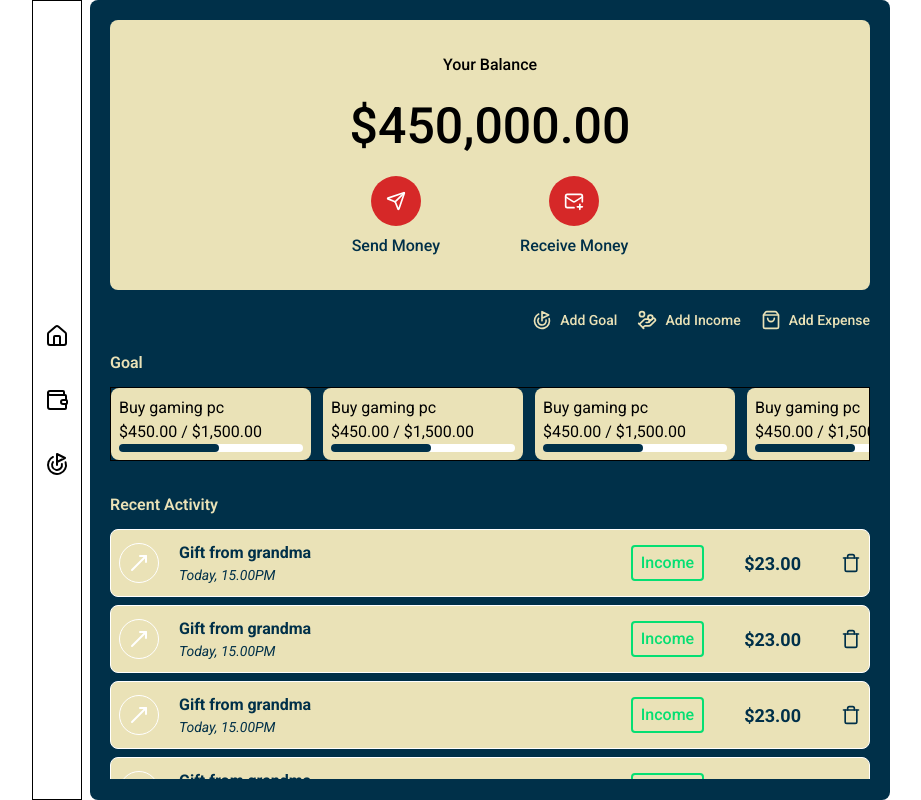
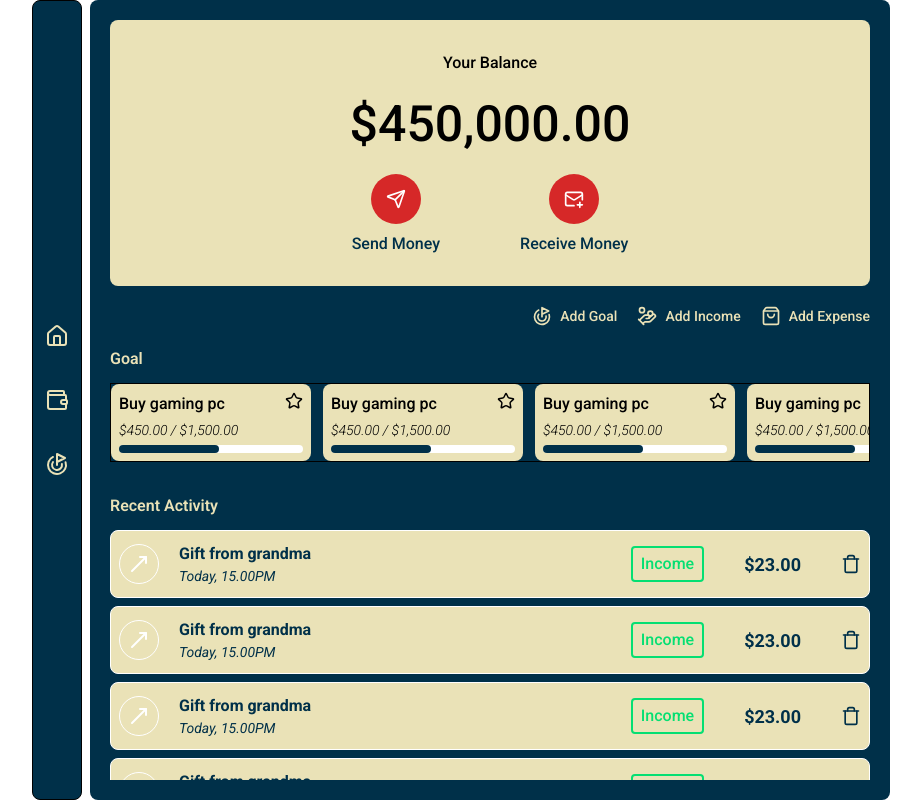
Before and after one commit to Zer0-Gravity/mini-react-project, a React (Vite) app in the folder finance-tracker/: page / in a window 1280 px wide. Shown: the whole page, without its empty margins (179-1100 px from the left). Built offline with nearby package versions, Linux system fonts and the light colour scheme.

Commit message:
Style: Navbar color and icon color Feat: Favorite icon for goal card

```diff
--- a/finance-tracker/src/Component/GoalCard.tsx
+++ b/finance-tracker/src/Component/GoalCard.tsx
@@ -1,8 +1,13 @@
+import { Star } from "lucide-react";
+
 function GoalCard() {
     return (
-        <div className="bg-secondary min-w-50 p-2 rounded-lg">
-            <h1>Buy gaming pc</h1>
-            <p>$450.00 / $1,500.00</p>
+        <div className="bg-secondary min-w-50 p-2 rounded-lg space-y-1">
+            <div className="flex justify-between">
+                <h1 className="font-medium">Buy gaming pc</h1>
+                <Star size={18} />
+            </div>
+            <p className="italic text-[14px] font-light">$450.00 / $1,500.00</p>
             <div className="w-full h-2 bg-white rounded-full">
                 <div className="h-2 bg-primary rounded-full w-25"></div>
             </div>
--- a/finance-tracker/src/Component/Home/ButtonAdd.tsx
+++ b/finance-tracker/src/Component/Home/ButtonAdd.tsx
@@ -8,7 +8,7 @@ interface ButtonProps {
 function ButtonAdd({ icon: Icon, text }: ButtonProps) {
     return (
         <>
-            <button className="flex gap-2 text-secondary hover:border-b-2">
+            <button className="flex gap-2 text-secondary">
                 <Icon size={20} />
                 <span className="text-[14px] font-medium">{text}</span>
             </button>
--- a/finance-tracker/src/Component/Navbar.tsx
+++ b/finance-tracker/src/Component/Navbar.tsx
@@ -3,15 +3,15 @@ import { NavLink } from "react-router";
 
 function Navbar() {
     return (
-        <nav className="h-200 w-12.5 border flex flex-col items-center justify-center gap-10">
+        <nav className="h-200 w-12.5 border flex flex-col items-center justify-center gap-10 rounded-lg bg-primary">
             <NavLink to={"/"}>
-                <HomeIcon />
+                <HomeIcon color="#eae2b7" />
             </NavLink>
             <NavLink to={"/transaction"}>
-                <Wallet />
+                <Wallet color="#eae2b7" />
             </NavLink>
             <NavLink to={"/goal"}>
-                <Goal />
+                <Goal color="#eae2b7" />
             </NavLink>
         </nav>
     );
--- a/finance-tracker/src/Pages/History.tsx
+++ b/finance-tracker/src/Pages/History.tsx
@@ -1,5 +1,5 @@
 function History() {
-    return <div className="container-custom">History</div>;
+    return <div className="container-custom">History Transaction</div>;
 }
 
 export default History;
```
